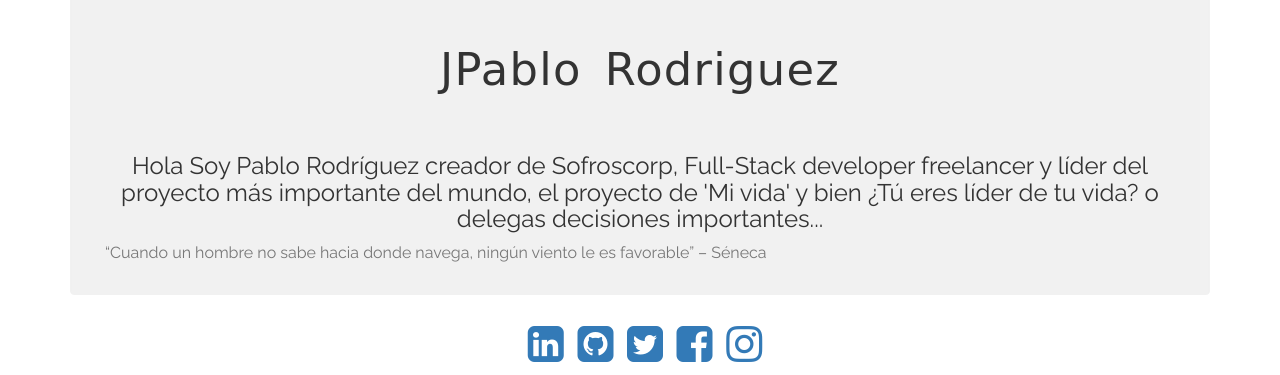
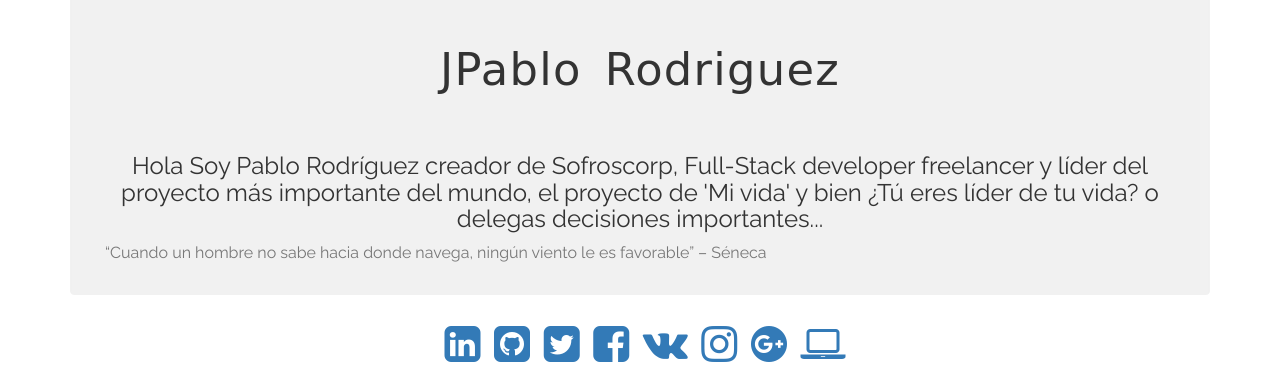
Before and after one commit to jPablo23/sofros_me, a PHP site: page /index.php in a window 1280 px wide. Shown: the part 549-924 px from the top of the page. Run offline with PHP 8.4, Linux system fonts and the light colour scheme.

Commit message:
Ajuste a los links del footer

```diff
--- a/inc/footer.php
+++ b/inc/footer.php
@@ -4,11 +4,14 @@
        <div class="clearfix"></div>
      <div id="footer" class="col-sm-12 text-center">
 
-         <a target="_blank" href="#" class=""><i class="fa fa-linkedin-square" aria-hidden="true"></i></a>
-         <a target="_blank" href="#" class=""><i class="fa fa-github-square" aria-hidden="true"></i></a>
-         <a target="_blank" href="#" class=""><i class="fa fa-twitter-square" aria-hidden="true"></i></a>
-         <a target="_blank" href="#" class=""><i class="fa fa-facebook-square" aria-hidden="true"></i></a>
-         <a target="_blank" href="#" class=""><i class="fa fa-instagram" aria-hidden="true"></i></a>
+         <a target="_blank" href="https://www.linkedin.com/in/juan-pablo-rodr%C3%ADguez-mendoza-6aab5a97?trk=nav_responsive_tab_profile" class=""><i class="fa fa-linkedin-square" aria-hidden="true"></i></a>
+         <a target="_blank" href="https://github.com/jPablo23" class=""><i class="fa fa-github-square" aria-hidden="true"></i></a>
+         <a target="_blank" href="https://twitter.com/JP_Kane23" class=""><i class="fa fa-twitter-square" aria-hidden="true"></i></a>
+         <a target="_blank" href="https://www.facebook.com/kane.rodriguez.75" class=""><i class="fa fa-facebook-square" aria-hidden="true"></i></a>
+         <a target="_blank" href="https://vk.com/id345463367" class=""><i class="fa fa-vk" aria-hidden="true"></i></a>
+         <a target="_blank" href="https://www.instagram.com/jpklop/" class=""><i class="fa fa-instagram" aria-hidden="true"></i></a>
+         <a target="_blank" href="https://plus.google.com/u/0/116970030665323578024" class=""><i class="fa fa-google-plus-official" aria-hidden="true"></i></a>
+         <a target="_blank" href="http://entredesarrolladores.com/user/JPablo23" class=""><i class="fa fa-laptop" aria-hidden="true"></i></a>
 
      </div>
      </footer>
```
